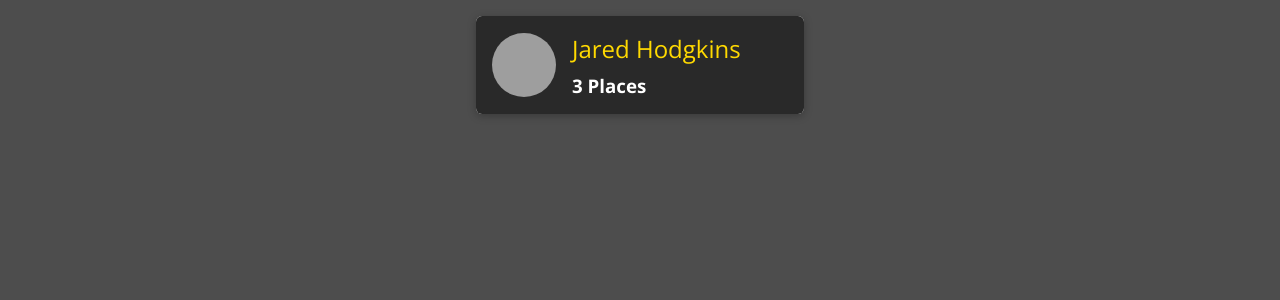
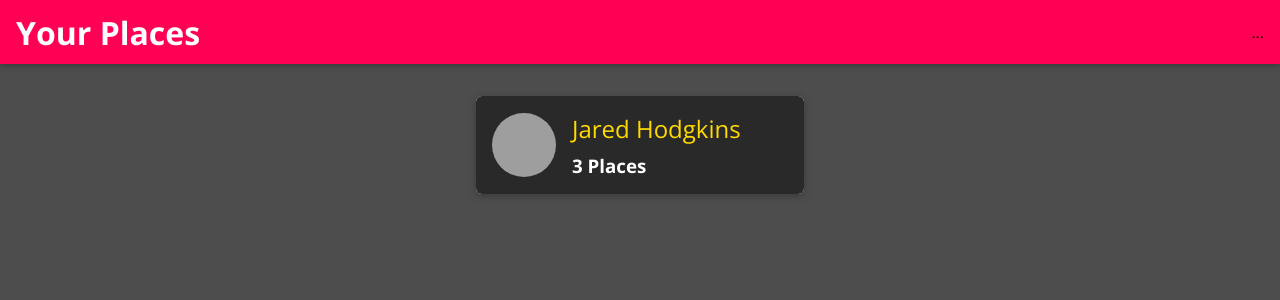
Before and after one commit to PhusionDev/udy-react-frontend-01-starting-setup, a React (Create React App) app: page / in a window 1280 px wide. Shown: the top 300 px of the page. Built offline with nearby package versions, Linux system fonts and the light colour scheme; grey boxes are pictures that could not be loaded.

Commit message:
45. Adding a Main Header

```diff
--- a/src/App.js
+++ b/src/App.js
@@ -7,10 +7,13 @@
 } from 'react-router-dom';
 import Users from './user/pages/Users';
 import NewPlace from './places/pages/NewPlace';
+import MainNavigation from './shared/components/Navigation/MainNavigation';
 
 const App = () => {
   return (
     <Router>
+      <MainNavigation />
+      <main>
         <Switch>
           <Route path='/' exact>
             <Users />
@@ -20,6 +23,7 @@
           </Route>
           <Redirect to='/'></Redirect>
         </Switch>
+      </main>
     </Router>
   );
 };
--- /dev/null
+++ b/src/shared/components/Navigation/MainHeader.css
@@ -0,0 +1,23 @@
+.main-header {
+  width: 100%;
+  height: 4rem;
+  display: flex;
+  align-items: center;
+  position: fixed;
+  top: 0;
+  left: 0;
+  background: #ff0055;
+  box-shadow: 0 2px 6px rgba(0, 0, 0, 0.26);
+  padding: 0 1rem;
+  z-index: 5;
+}
+
+main {
+  margin-top: 5rem;
+}
+
+@media (min-width: 768px) {
+  .main-header {
+    justify-content: space-between;
+  }
+}
--- /dev/null
+++ b/src/shared/components/Navigation/MainHeader.js
@@ -0,0 +1,9 @@
+import React from 'react';
+
+import './MainHeader.css';
+
+const MainHeader = (props) => {
+  return <header className='main-header'>{props.children}</header>;
+};
+
+export default MainHeader;
--- /dev/null
+++ b/src/shared/components/Navigation/MainNavigation.css
@@ -0,0 +1,45 @@
+.main-navigation__menu-btn {
+  width: 3rem;
+  height: 3rem;
+  background: transparent;
+  border: none;
+  display: flex;
+  flex-direction: column;
+  justify-content: space-around;
+  margin-right: 2rem;
+  cursor: pointer;
+}
+
+.main-navigation__menu-btn span {
+  display: block;
+  width: 3rem;
+  height: 2.5px;
+  background: white;
+}
+
+.main-navigation__title {
+  color: white;
+}
+
+.main-navigation__title a {
+  text-decoration: none;
+  color: white;
+}
+
+.main-navigation__header-nav {
+  display: none;
+}
+
+.main-navigation__drawer-nav {
+  height: 100%;
+}
+
+@media (min-width: 768px) {
+  .main-navigation__menu-btn {
+    display: none;
+  }
+
+  .main-navigation__header-nav {
+    display: block;
+  }
+}
--- /dev/null
+++ b/src/shared/components/Navigation/MainNavigation.js
@@ -0,0 +1,23 @@
+import React from 'react';
+import { Link } from 'react-router-dom';
+
+import MainHeader from './MainHeader';
+import './MainNavigation.css';
+
+const MainNavigation = (props) => {
+  return (
+    <MainHeader>
+      <button className='main-navigation__menu-btn'>
+        <span />
+        <span />
+        <span />
+      </button>
+      <h1 className='main-navigation__title'>
+        <Link to='/'>Your Places</Link>
+      </h1>
+      <nav>...</nav>
+    </MainHeader>
+  );
+};
+
+export default MainNavigation;
--- a/src/user/components/UsersList.js
+++ b/src/user/components/UsersList.js
@@ -1,13 +1,16 @@
 import React from 'react';
 
 import UserItem from './UserItem';
+import Card from '../../shared/components/UIElements/Card';
 import './UsersList.css';
 
 const UsersList = (props) => {
   if (props.items.length === 0) {
     return (
       <div className='center'>
-        <h2>No users found.</h2>
+        <Card>
+          <h2>No users found.</h2>
+        </Card>
       </div>
     );
   }
```
Also changed, not shown: src/shared/components/Navigation/NavLinks.css (added), src/shared/components/Navigation/NavLinks.js (added), src/shared/components/Navigation/SideDrawer.css (added), src/shared/components/Navigation/SideDrawer.js (added). Lines whose indentation alone changed are shown as unchanged.
